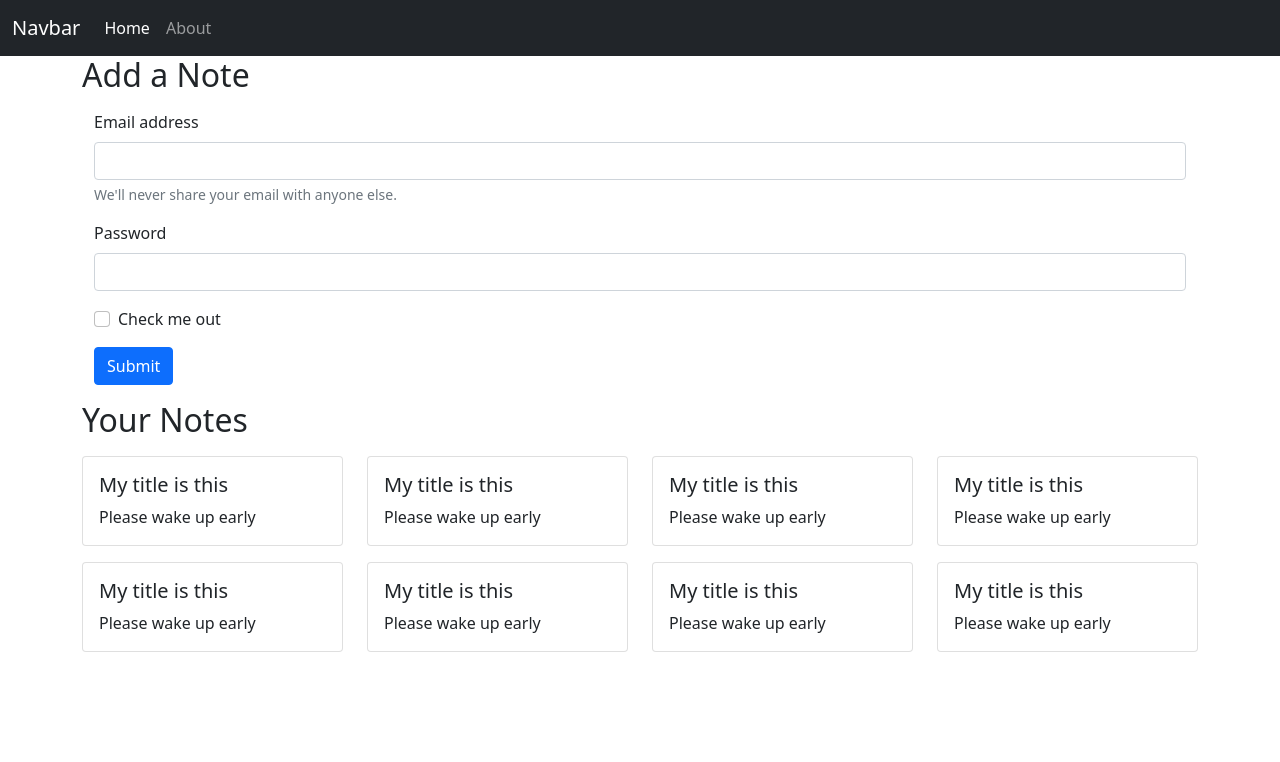
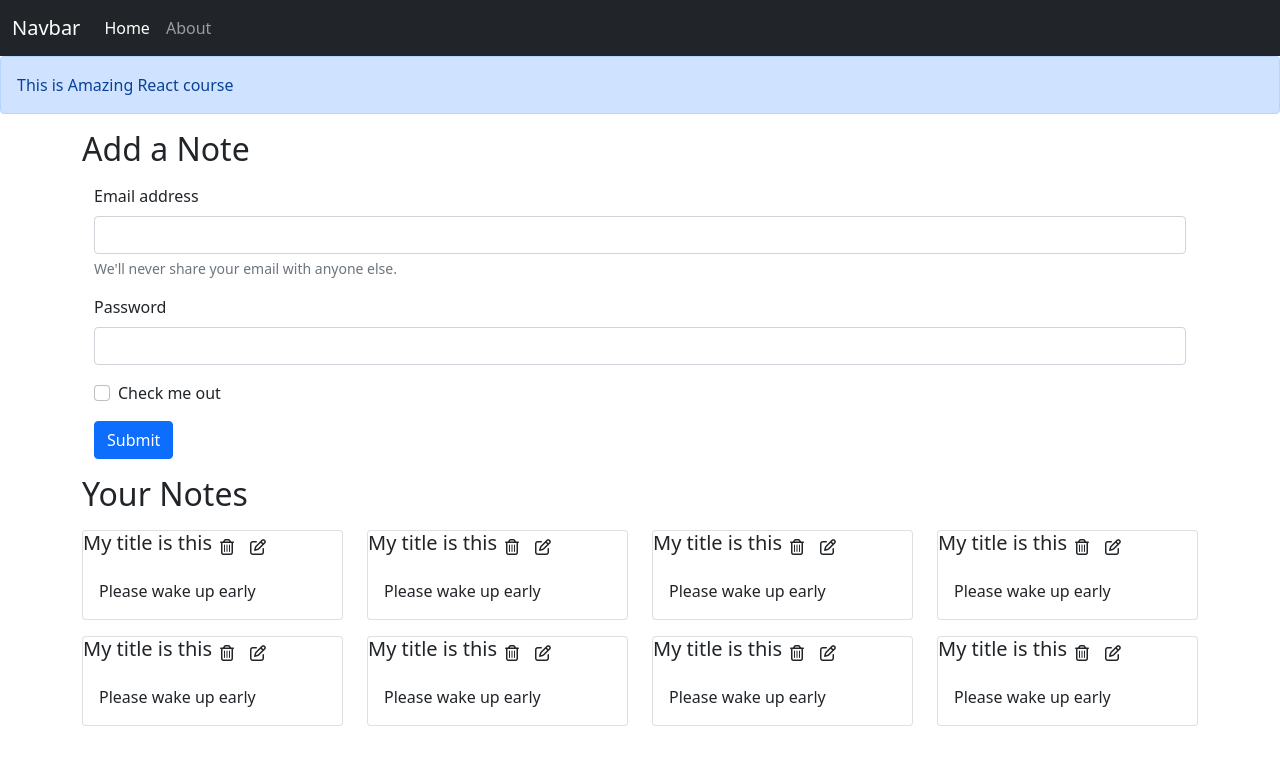
Before and after one commit to sumanta2/inotebook, a React (Create React App) app: page / in a window 1280 px wide. Shown: the top 762 px of the page. Built offline with nearby package versions, Linux system fonts and the light colour scheme.

Commit message:
18th part vdo62

```diff
--- a/public/index.html
+++ b/public/index.html
@@ -24,6 +24,7 @@
       work correctly both with client-side routing and a non-root public URL.
       Learn how to configure a non-root public URL by running `npm run build`.
     -->
+    <script src="https://kit.fontawesome.com/a826066570.js" crossorigin="anonymous"></script>
     <title>I-NOTEBOOK Your Cloud Notebook</title>
   </head>
   <body>
--- a/src/App.js
+++ b/src/App.js
@@ -4,6 +4,7 @@
 import Home from './component/Home';
 import About from './component/About';
 import NoteState from './context/notes/NoteState';
+import { Alert } from './component/Alert';
 
 
 function App() {
@@ -12,6 +13,7 @@
       <NoteState>
         <Router>
           <Navbar />
+          <Alert message="This is Amazing React course"/>
           <div className='container'>
             <Switch>
               <Route exact path='/' >
--- /dev/null
+++ b/src/component/Alert.js
@@ -0,0 +1,11 @@
+import React from 'react';
+
+export const Alert = (props) => {
+    return (
+        <div>
+            <div className="alert alert-primary" role="alert">
+                {props.message}
+            </div>
+        </div>
+    )
+}
--- a/src/component/Home.js
+++ b/src/component/Home.js
@@ -10,17 +10,17 @@
             <div className='container'>
             <form className='my-3'>
                 <div className="mb-3">
-                    <label for="exampleInputEmail1" className="form-label">Email address</label>
+                    <label htmlFor="exampleInputEmail1" className="form-label">Email address</label>
                     <input type="email" className="form-control" id="exampleInputEmail1" aria-describedby="emailHelp"/>
-                    <div id="emailHelp" class ="form-text">We'll never share your email with anyone else.</div>
+                    <div id="emailHelp" className="form-text">We'll never share your email with anyone else.</div>
                 </div>
                 <div className="mb-3">
-                    <label for="exampleInputPassword1" className="form-label">Password</label>
+                    <label htmlFor="exampleInputPassword1" className="form-label">Password</label>
                     <input type="password" className="form-control" id="exampleInputPassword1"/>
                 </div>
                 <div className="mb-3 form-check">
                     <input type="checkbox" className="form-check-input" id="exampleCheck1"/>
-                    <label class ="form-check-label" for="exampleCheck1">Check me out</label>
+                    <label className="form-check-label" htmlFor="exampleCheck1">Check me out</label>
                 </div>
                 <button type="submit" className="btn btn-primary">Submit</button>
             </form>
--- a/src/component/Noteitem.js
+++ b/src/component/Noteitem.js
@@ -5,9 +5,14 @@
     return (
         <div className='col-md-3 my-2'>
             <div className="card">
+            <div className="d-flex align-items-center">
+                <h5 className ="card-title">{note.title}</h5>
+                <i className="far fa-trash-alt mx-2"></i>
+                <i className="far fa-edit mx-2"></i>
+                </div>
                 <div className ="card-body">
-                <h5 className ="card-title">{note.title}</h5>
                 <p className ="card-text">{note.description}</p>
+
                 </div>
             </div>
         </div>
--- a/src/component/Notes.js
+++ b/src/component/Notes.js
@@ -10,7 +10,7 @@
              <h2>Your Notes</h2>
             {
                 notes.map((note)=>{
-                    return <Noteitem note={note} />
+                    return <Noteitem key={note._id} note={note} />
                 })
             }
         </div>
--- a/src/context/notes/NoteState.js
+++ b/src/context/notes/NoteState.js
@@ -6,7 +6,7 @@
 const NoteState = (props) => {
     const notesInitial=[
         {
-          "_id": "617ffac5ab9d96aa29b2bc22",
+          "_id": "617ffac55ab9d96aa29b2bc22",
           "user": "617cd7c14430a42e6770b2a1",
           "title": "My title is this",
           "description": "Please wake up early",
@@ -15,7 +15,7 @@
           "__v": 0
         },
         {
-          "_id": "6180af5083730bd65ca562f6",
+          "_id": "6180af65083730bd65ca562f6q",
           "user": "617cd7c14430a42e6770b2a1",
           "title": "My title is this",
           "description": "Please wake up early",
@@ -24,7 +24,7 @@
           "__v": 0
         },
         {
-            "_id": "617ffac5ab9d96aa29b2bc22",
+            "_id": "617ff2ac5ab9d96aa29b2bc22",
             "user": "617cd7c14430a42e6770b2a1",
             "title": "My title is this",
             "description": "Please wake up early",
@@ -33,7 +33,24 @@
             "__v": 0
           },
           {
-            "_id": "6180af5083730bd65ca562f6",
+            "_id": "61870af5083730bd65ca562f6T",
+            "user": "617cd7c14430a42e6770b2a1",
+            "title": "My title is this",
+            "description": "Please wake up early",
+            "tag": "personal",
+            "date": "1635823440488",
+            "__v": 0
+          },{
+            "_id": "617ffac5ab9d96aa279b2bc22",
+            "user": "617cd7c14430a42e6770b2a1",
+            "title": "My title is this",
+            "description": "Please wake up early",
+            "tag": "personal",
+            "date": "1635777221149",
+            "__v": 0
+          },
+          {
+            "_id": "6180af5083730bd65ca562f6X",
             "user": "617cd7c14430a42e6770b2a1",
             "title": "My title is this",
             "description": "Please wake up early",
@@ -50,24 +67,7 @@
             "__v": 0
           },
           {
-            "_id": "6180af5083730bd65ca562f6",
-            "user": "617cd7c14430a42e6770b2a1",
-            "title": "My title is this",
-            "description": "Please wake up early",
-            "tag": "personal",
-            "date": "1635823440488",
-            "__v": 0
-          },{
-            "_id": "617ffac5ab9d96aa29b2bc22",
-            "user": "617cd7c14430a42e6770b2a1",
-            "title": "My title is this",
-            "description": "Please wake up early",
-            "tag": "personal",
-            "date": "1635777221149",
-            "__v": 0
-          },
-          {
-            "_id": "6180af5083730bd65ca562f6",
+            "_id": "6180af5083730bd65ca562f6ki",
             "user": "617cd7c14430a42e6770b2a1",
             "title": "My title is this",
             "description": "Please wake up early",
--- a/src/index.css
+++ b/src/index.css
@@ -11,3 +11,6 @@
   font-family: source-code-pro, Menlo, Monaco, Consolas, 'Courier New',
     monospace;
 }
+i{
+  cursor:pointer;
+}
```
Also changed, not shown: readme.txt.
